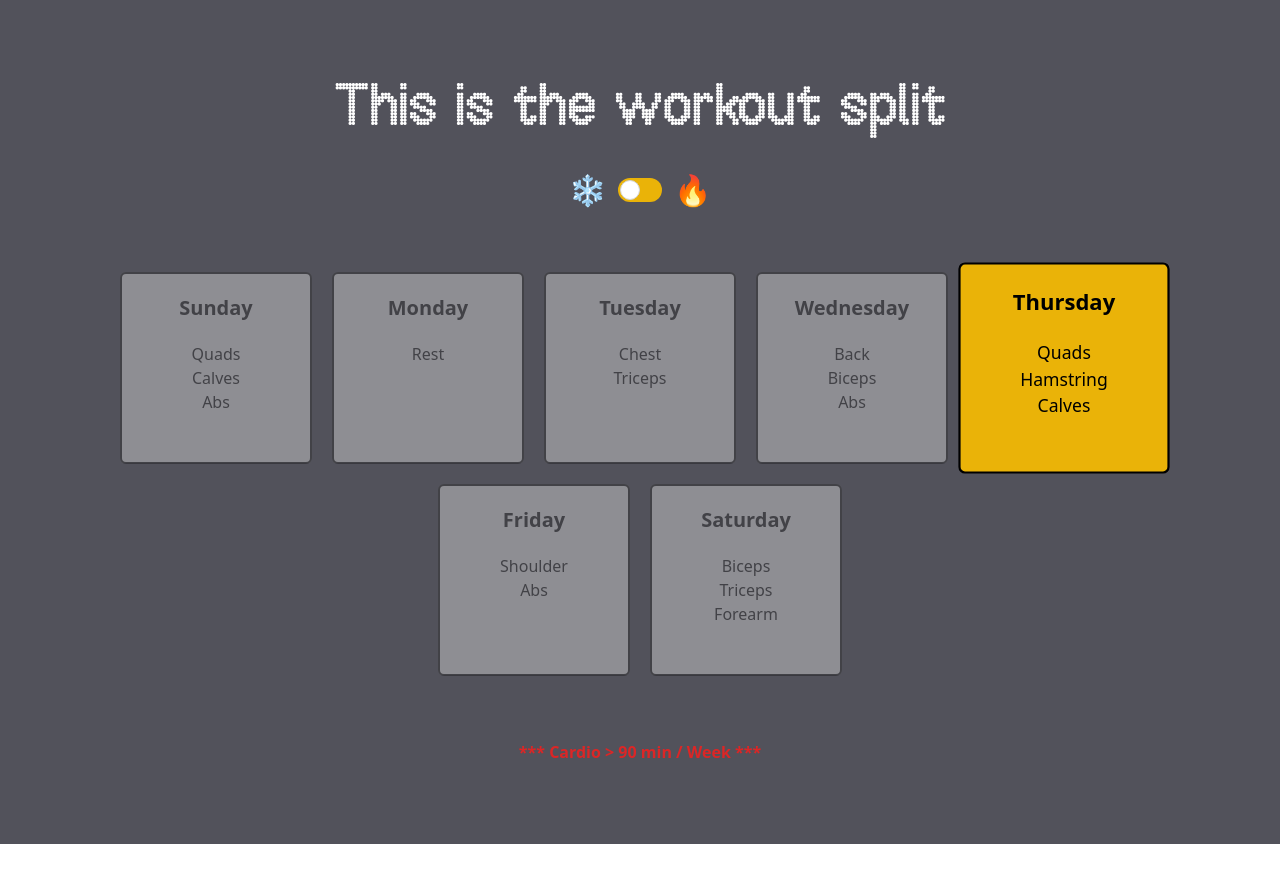
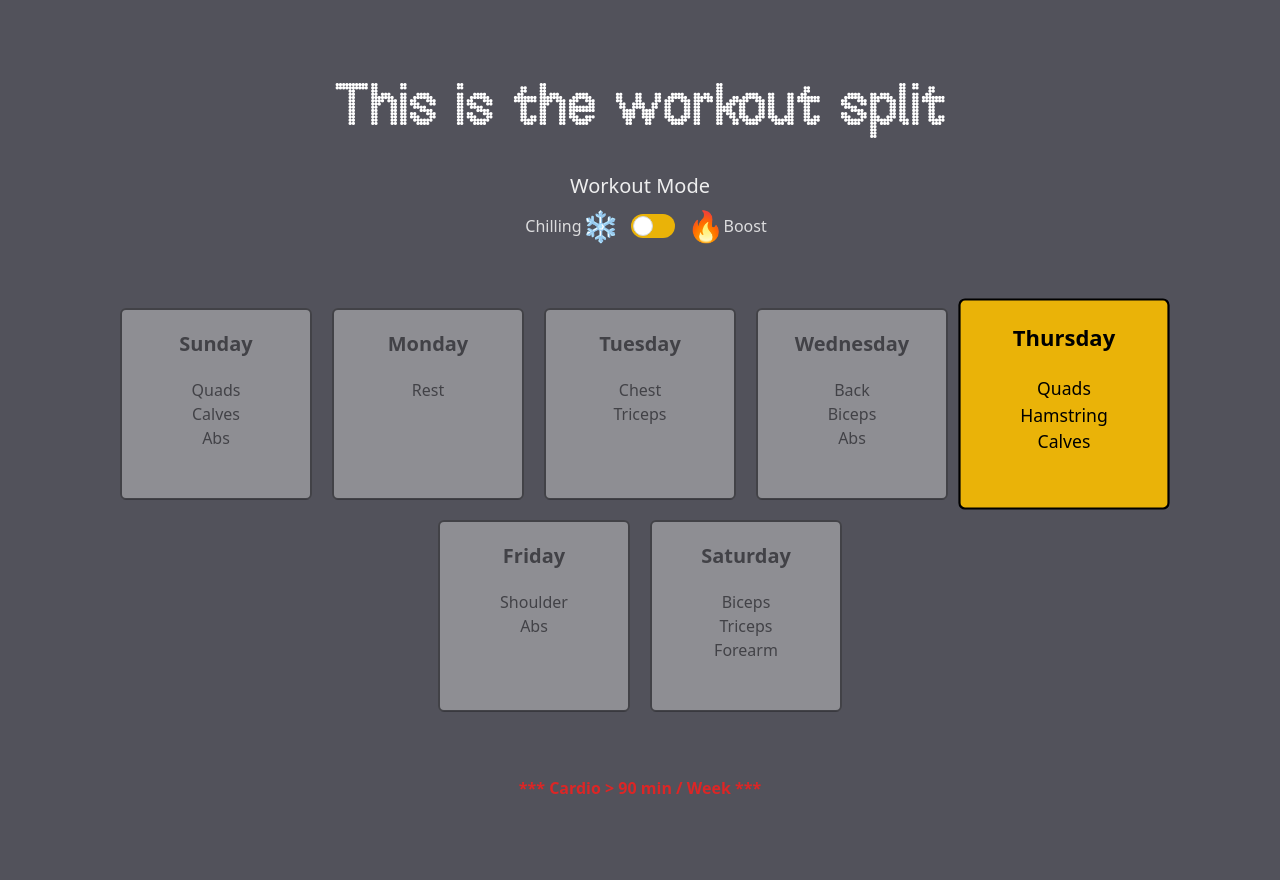
Before and after one commit to 9Kritsada/ThisIsTheWorkoutSplit, a React (Vite) app: page / in a window 1280 px wide. Before the commit the page ends 844 px from the top, so only its background shows below. Built offline with nearby package versions, Linux system fonts and the light colour scheme.

Commit message:
fix design mode

```diff
--- a/src/App.jsx
+++ b/src/App.jsx
@@ -111,25 +111,14 @@ const App = () => {
           <h1 className="text-4xl sm:text-5xl md:text-6xl font-black text-center head-font dark:text-[#ff0000]">
             This is the workout split
           </h1>
-          <div className="w-full flex items-center justify-center text-black space-x-3 pt-8">
-            {/* <button
-              onClick={() => updateSetSet(true)}
-              className={`bg-white border-2 border-black text-center px-2 py-1 rounded-md font-bold ${
-                setSet ? "bg-yellow-500" : "opacity-40"
-              }`}
-            >
-              Set1
-            </button>
-            <button
-              onClick={() => updateSetSet(false)}
-              className={`bg-white border-2 border-black text-center px-2 py-1 rounded-md font-bold ${
-                !setSet ? "bg-red-700 text-white dark:bg-red-700" : "opacity-40"
-              }`}
-            >
-              Set2
-            </button> */}
-
-            <span className="text-3xl">❄️</span>
+          <div className="w-full space-x-3 pt-8">
+            <h2 className="text-center text-white text-xl mb-2 opacity-90">
+              Workout Mode
+            </h2>
+            <div className="flex items-center justify-center text-black space-x-3">
+              <div className="text-3xl text-white flex items-center">
+                <span className="text-base opacity-80">Chilling</span>❄️
+              </div>
               <label class="relative inline-flex items-center cursor-pointer">
                 <input
                   type="checkbox"
@@ -139,7 +128,10 @@ const App = () => {
                 />
                 <div class="w-11 h-6 bg-yellow-500 peer-focus:outline-none peer-focus:ring-4 peer-focus:ring-yellow-600 dark:peer-focus:ring-red-700 rounded-full peer dark:bg-gray-700 peer-checked:after:translate-x-full rtl:peer-checked:after:-translate-x-full peer-checked:after:border-white after:content-[''] after:absolute after:top-[2px] after:start-[2px] after:bg-white after:border-gray-300 after:border after:rounded-full after:h-5 after:w-5 after:transition-all dark:border-gray-600 peer-checked:bg-[#ff0000]"></div>
               </label>
-            <span className="text-3xl">🔥</span>
+              <div className="text-3xl text-white flex items-center">
+                🔥<span className="text-base opacity-80">Boost</span>
+              </div>
+            </div>
           </div>
           <div className="flex flex-wrap flex-row gap-5 py-16 items-center justify-center">
             {days.map((item, i) => {
```
Lines whose indentation alone changed are shown as unchanged.
